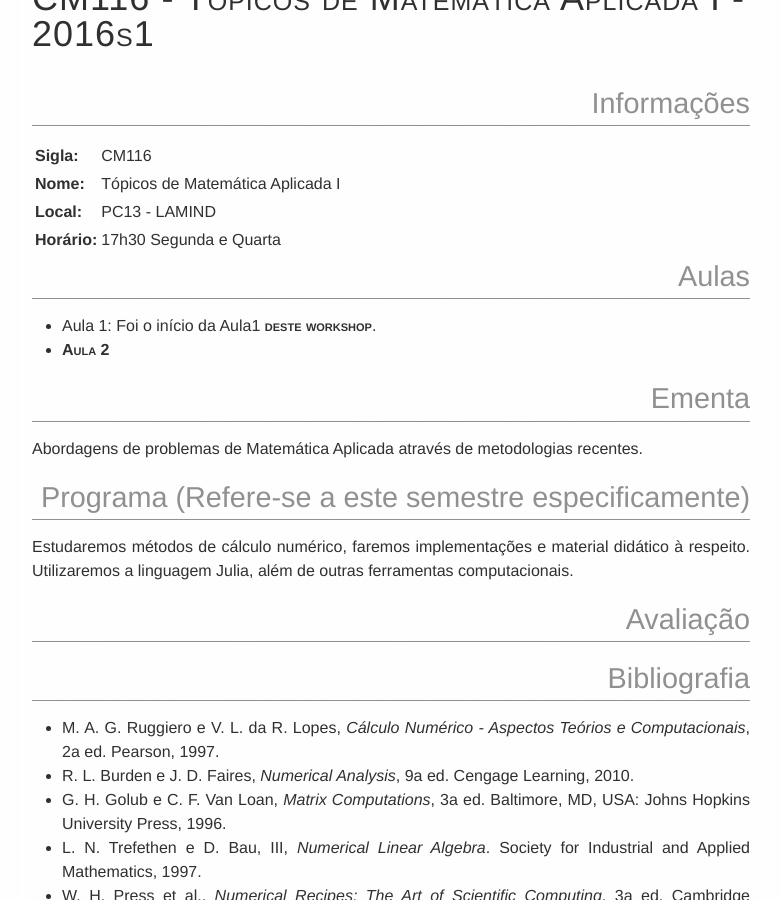
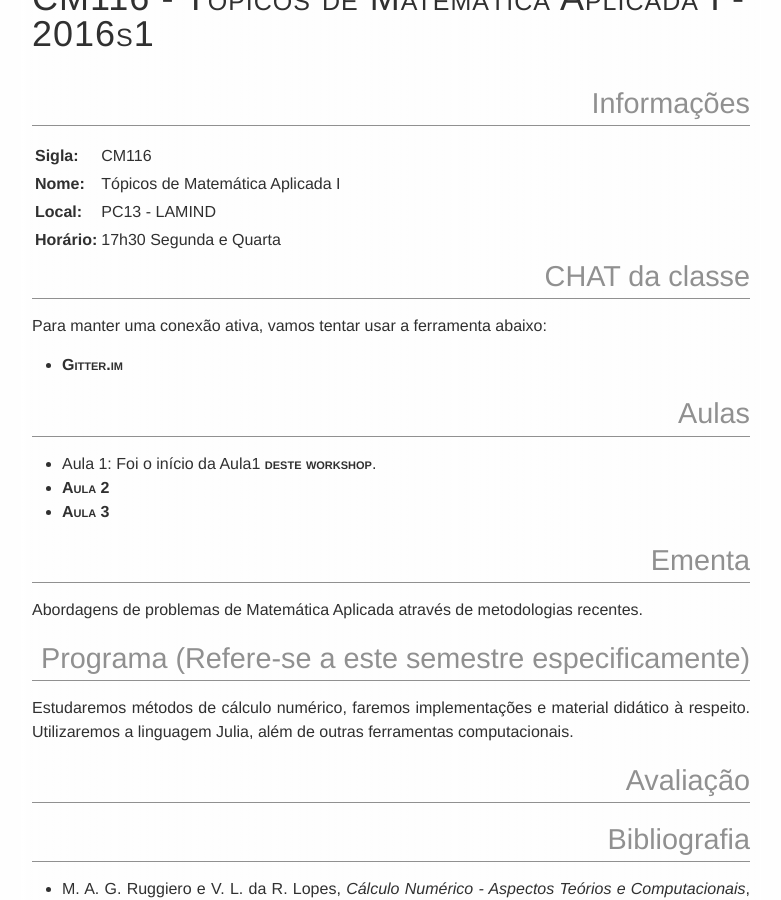
Before and after one commit to abelsiqueira/abelsiqueira.github.io-old, a Jekyll site: the page built from disciplinas/cm116-2016s1.md, in a window 1280 px wide and 900 px high, scrolled down 391 px. Shown: the whole window, without its empty margins (249-1030 px from the left). Built offline with Jekyll 4.4.1, drawn with Linux system fonts in a browser that asks for light colours.

Commit message:
Adiciona aula 3 de cm116

```diff
--- a/disciplinas/cm116-2016s1.md
+++ b/disciplinas/cm116-2016s1.md
@@ -13,11 +13,18 @@ tag:        2016s1
   | **Local:**   | PC13 - LAMIND
   | **Horário:** | 17h30 Segunda e Quarta
 
+# CHAT da classe
+
+Para manter uma conexão ativa, vamos tentar usar a ferramenta abaixo:
+
+  - [Gitter.im](https://gitter.im/abelsiqueira/cm116)
+
 # Aulas
 
   - Aula 1: Foi o início da Aula1
   [deste workshop](https://github.com/abelsiqueira/julia-workshop).
   - [Aula 2]({{ site.baseurl }}/disciplinas/cm116/Aula2.ipynb)
+  - [Aula 3]({{ site.baseurl }}/disciplinas/cm116/Aula3.ipynb)
 
 # Ementa
 
```
Also changed, not shown: 1 other file.
